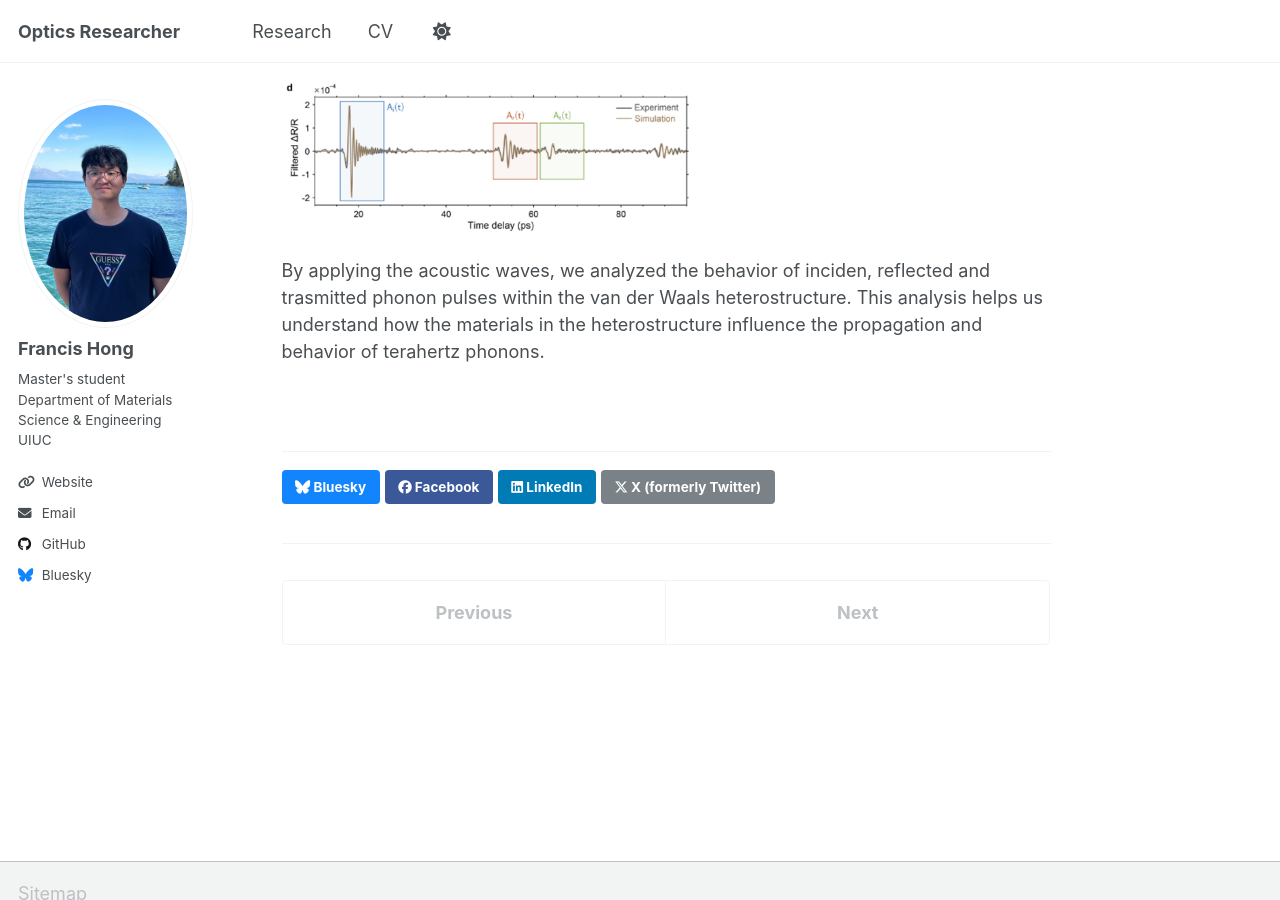
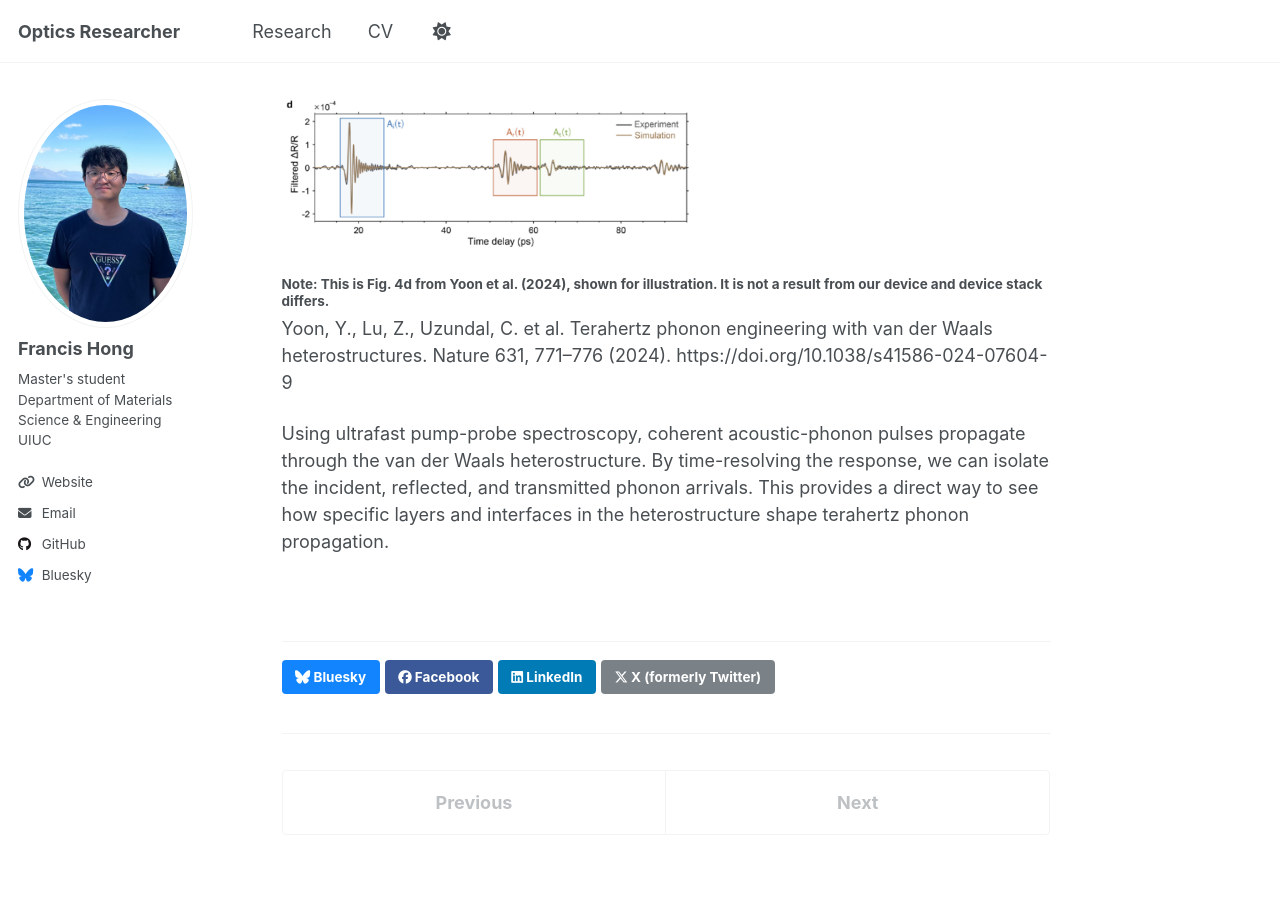
Before and after one commit to Fhong10/flhong03.github-io, a Jekyll site: the page built from _publications/semiconductor-physics.md, in a window 1280 px wide and 900 px high, scrolled down 2127 px. Built offline with Jekyll 4.4.1, drawn with Linux system fonts in a browser that asks for light colours; a script that is not in the unit is left out; some of the changed text lies outside the part shown.

Commit message:
Update semiconductor-physics.md

```diff
--- a/_publications/semiconductor-physics.md
+++ b/_publications/semiconductor-physics.md
@@ -25,7 +25,7 @@ I made a van der Waals heterostructure with monolayer of MoSe2 and WS2 protected
 <img src="{{ '/images/Rpeak.png' | relative_url }}" alt="Rpeak"
      style="max-width: 420px; width: 100%; height: auto; display: block; margin: 12px 0 0 0;">
 
-#### Note: This is Fig. 1d from Qi et al. (2023), shown for illustration. It is not a result from our device.
+#### Note: This is Fig. 1d from Qi et al. (2023), shown for illustration. It is not a result from our device and device stack differs.
 Qi, R.; Joe, A. Y.; Zhang, Z.; et al. “Thermodynamic behavior of correlated electron–hole fluids in van der Waals heterostructures.” Nature Communications 14, 8264 (2023). doi:10.1038/s41467-023-43799-7
 
 We illuminated the device with a laser and performed reflectance spectroscopy to track excitonic resonances The resulting reflectivity spectrum shows distinct peaks that reflect the material’s optical response.
@@ -44,4 +44,7 @@ I built the similar stack using WS2 and WSe2 to study Terahertz Phonons(Ultra-hi
 <img src="{{ '/images/Tetrasignal.png' | relative_url }}" alt="Tetrasignal"
      style="max-width: 420px; width: 100%; height: auto; display: block; margin: 12px 0 0 0;">
 
-By applying the acoustic waves, we analyzed the behavior of inciden, reflected and trasmitted phonon pulses within the van der Waals heterostructure. This analysis helps us understand how the materials in the heterostructure influence the propagation and behavior of terahertz phonons.
+#### Note: This is Fig. 4d from Yoon et al. (2024), shown for illustration. It is not a result from our device and device stack differs.
+Yoon, Y., Lu, Z., Uzundal, C. et al. Terahertz phonon engineering with van der Waals heterostructures. Nature 631, 771–776 (2024). https://doi.org/10.1038/s41586-024-07604-9
+
+Using ultrafast pump-probe spectroscopy, coherent acoustic-phonon pulses propagate through the van der Waals heterostructure. By time-resolving the response, we can isolate the incident, reflected, and transmitted phonon arrivals. This provides a direct way to see how specific layers and interfaces in the heterostructure shape terahertz phonon propagation.
```
